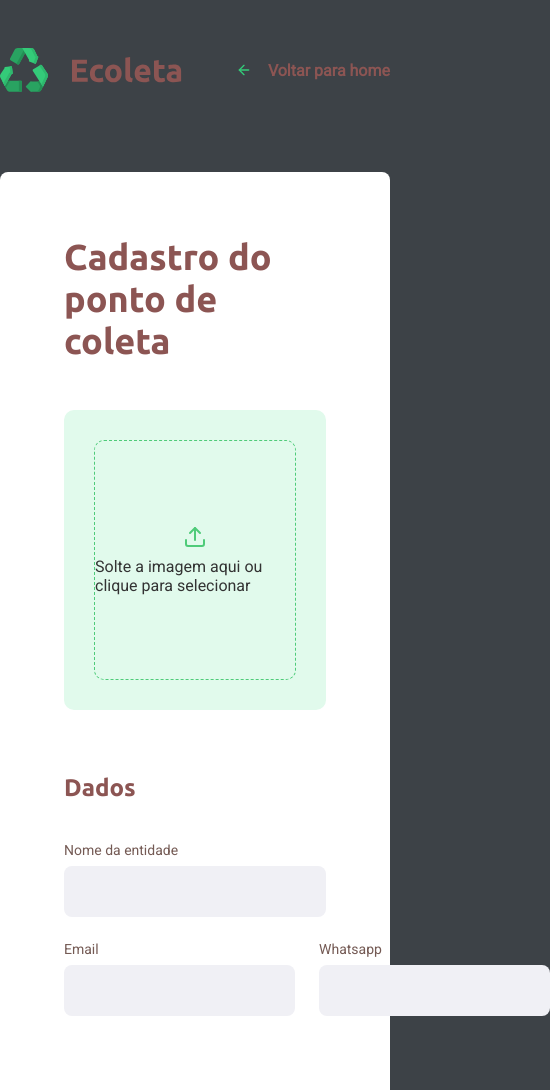
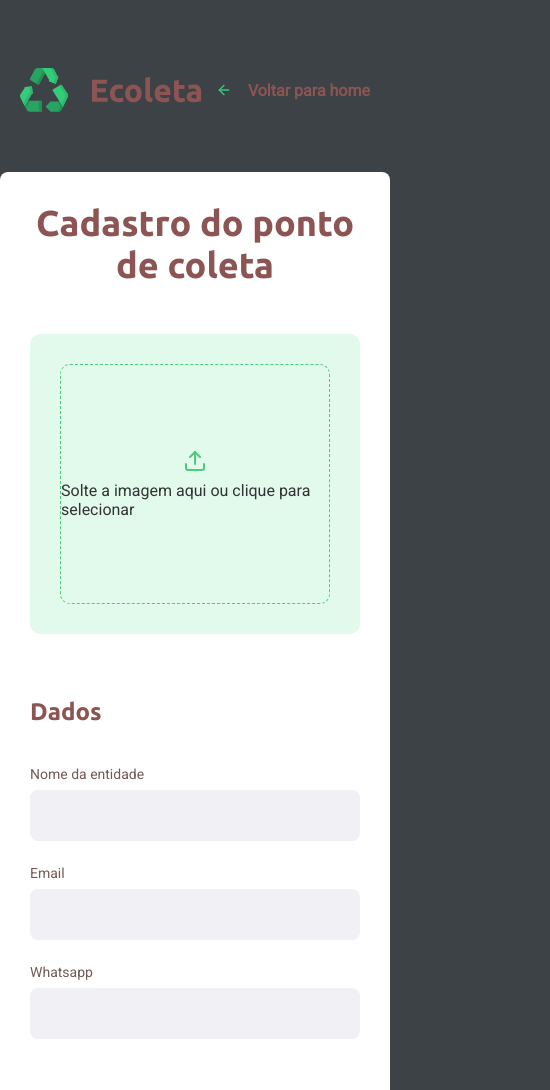
Before and after one commit to macedo-developer/ecoleta-frontend, a React (Create React App) app: page /create-point in a window 390 px wide. Shown: the top 1090 px of the page, 550 px wide, since content can reach past the window. Built offline with nearby package versions, Linux system fonts and the light colour scheme; no server answers; grey boxes are pictures that could not be loaded.

Commit message:
Adjusting point creation page responsiveness

```diff
--- a/src/pages/CreatePoint/index.tsx
+++ b/src/pages/CreatePoint/index.tsx
@@ -10,6 +10,7 @@ import { FiArrowLeft } from "react-icons/fi";
 import InputMask from "react-input-mask";
 
 import "./styles.css";
+import "./responsive.css";
 
 import logo from "../../assets/logo.svg";
 
--- /dev/null
+++ b/src/pages/CreatePoint/responsive.css
@@ -0,0 +1,52 @@
+@media (max-width: 425px) {
+  #page-create-point {
+    margin: 0 auto;
+  }
+
+  #page-create-point header {
+    padding: 10px;
+  }
+
+  #page-create-point form {
+    padding: 30px;
+  }
+
+  form h1 {
+    text-align: center;
+  }
+
+  #page-create-point form .field-group {
+    flex-direction: column;
+  }
+  #page-create-point form .field-group .field + .field {
+    margin: 0;
+  }
+
+  .items-grid {
+    grid-template-columns: repeat(2, 1fr);
+  }
+
+  #page-create-point form button {
+    width: 100%;
+  }
+}
+
+@media (max-width: 768px) {
+  #page-create-point header {
+    padding: 20px;
+  }
+
+  #page-create-point form {
+    margin: 40px auto;
+  }
+
+  #page-create-point form h1 {
+    text-align: center;
+  }
+}
+
+@media (max-width: 1024px) {
+  #page-create-point header {
+    padding: 20px;
+  }
+}
--- a/src/pages/Home/responsive.css
+++ b/src/pages/Home/responsive.css
@@ -44,6 +44,9 @@
 @media (max-width: 425px) {
   #page-home .content {
     padding: 16px;
+
+    align-items: center;
+    text-align: center;
   }
 
   #page-home .content header {
@@ -52,7 +55,7 @@
 
   #page-home .content header a {
     position: absolute;
-    bottom: 48px;
+    bottom: 16px;
     left: 50%;
 
     transform: translateX(-50%);
```
